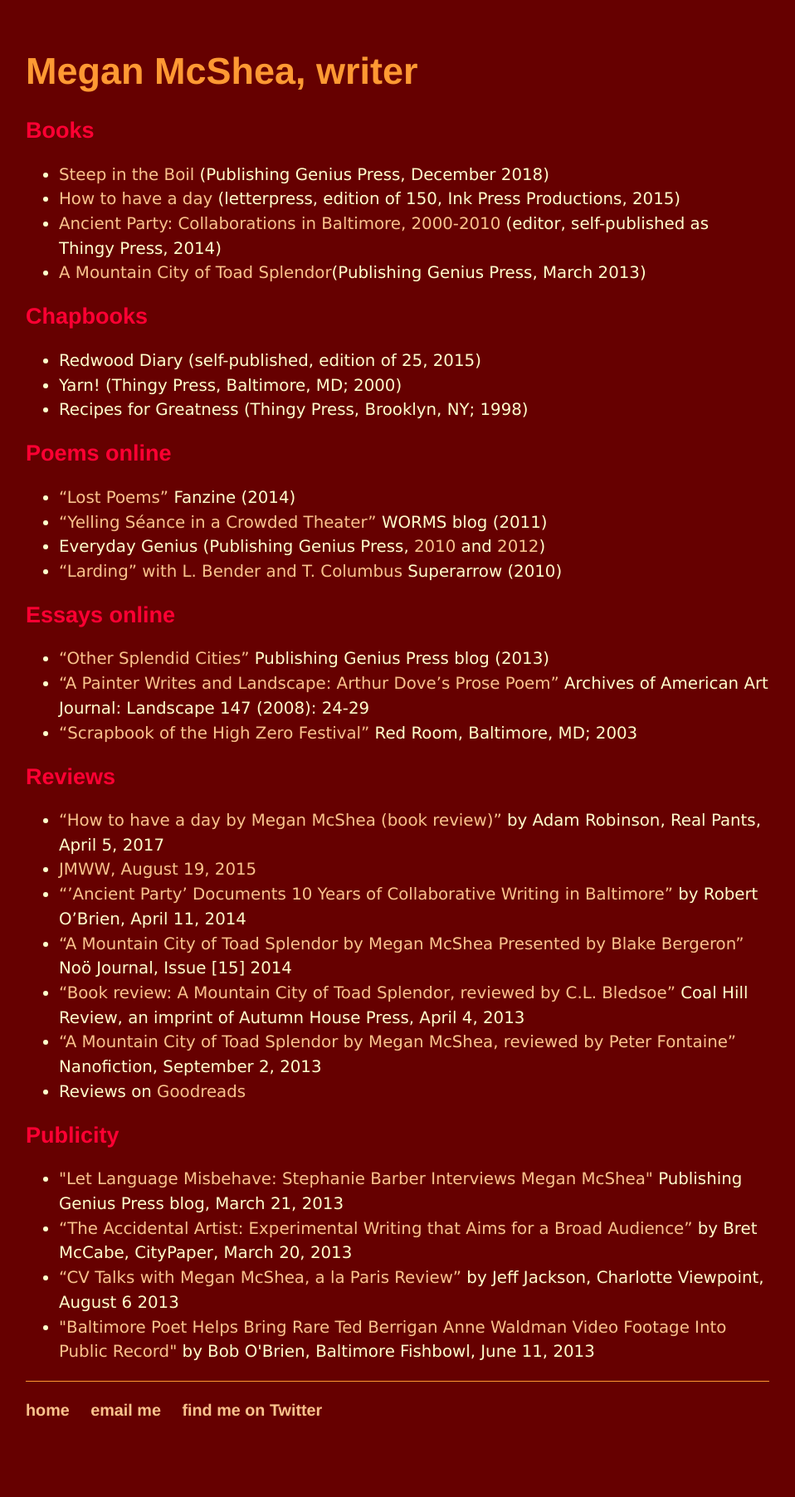
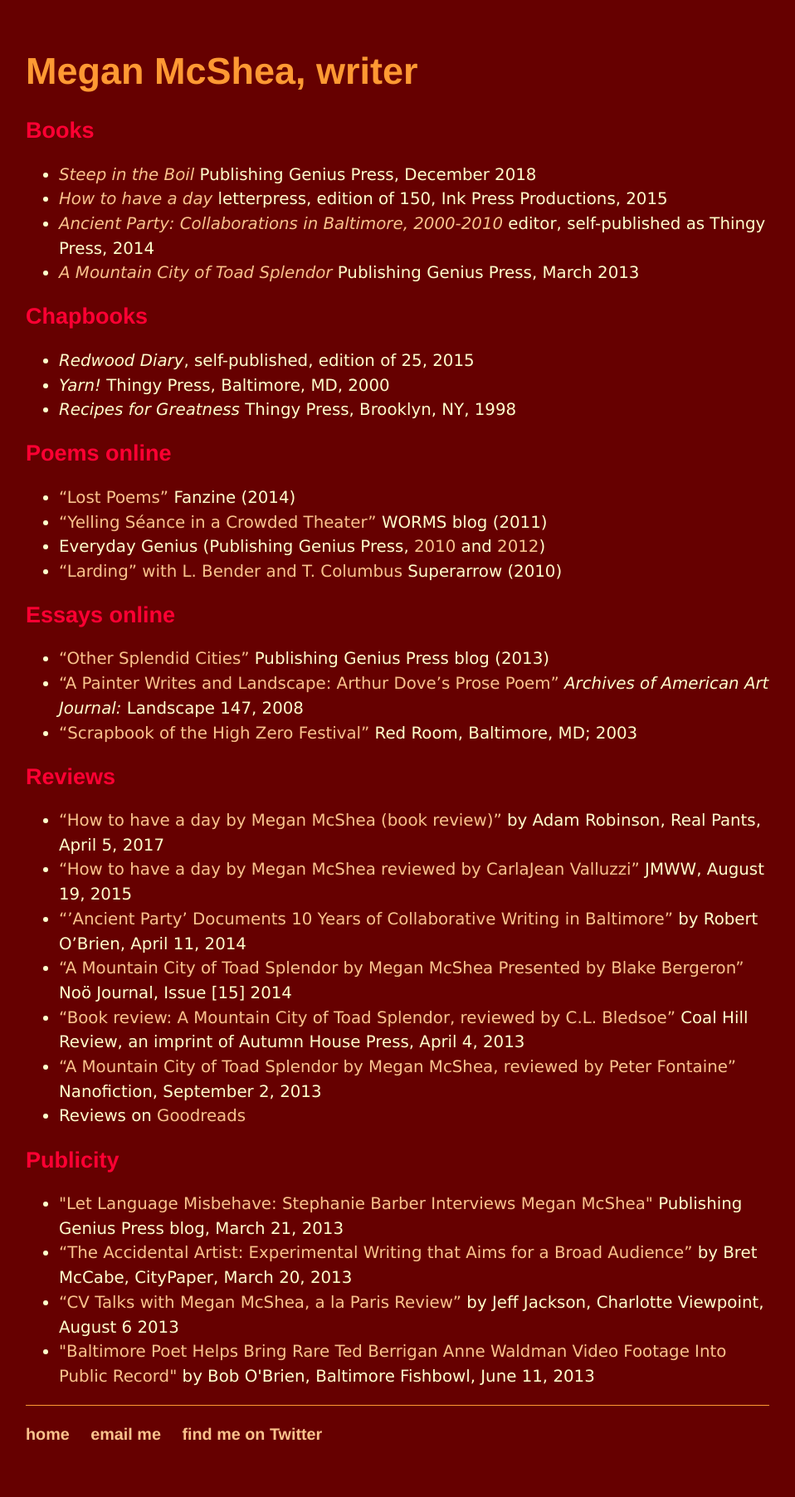
Before and after one commit to megan-mcshea/megan-mcshea.github.io, a Jekyll site: the page built from writer.html, in a window 1280 px wide. Shown: the whole page at 83% size, without its empty margins (161-1119 px from the left). Built offline with Jekyll 4.4.1, drawn with Linux system fonts in a browser that asks for light colours; before the commit the page ends 1774 px from its top, so only the background shows below that.

Commit message:
Update writer.html

```diff
--- a/writer.html
+++ b/writer.html
@@ -6,16 +6,16 @@ title: Megan McShea, writer
         <h1>Megan McShea, writer</h1>
 
 	<h2>Books</h2>
-	<ul><li><a href="https://www.publishinggenius.com/product/steep-in-the-boil/">Steep in the Boil</a> (Publishing Genius Press, December 2018)</li>
-<li><a href="https://www.inkpressproductions.com/product-page/how-to-have-a-day-by-megan-mcshea">How to have a day</a> (letterpress, edition of 150, Ink Press Productions, 2015) </li>
-<li><a href="http://ancientparty.tumblr.com/">Ancient Party: Collaborations in Baltimore, 2000-2010</a> (editor, self-published as Thingy Press, 2014) </li>
-<li><a href="https://www.publishinggenius.com/product/a-mountain-city-of-toad-splendor-by-megan-mcshea/">A Mountain City of Toad Splendor</a>(Publishing Genius Press, March 2013)   </li>
+	<ul><li><a href="https://www.publishinggenius.com/product/steep-in-the-boil/"><i>Steep in the Boil</i></a> Publishing Genius Press, December 2018</li>
+<li><a href="https://www.inkpressproductions.com/product-page/how-to-have-a-day-by-megan-mcshea"><i>How to have a day</i></a> letterpress, edition of 150, Ink Press Productions, 2015 </li>
+<li><a href="http://ancientparty.tumblr.com/"><i>Ancient Party: Collaborations in Baltimore, 2000-2010</i></a> editor, self-published as Thingy Press, 2014 </li>
+<li><a href="https://www.publishinggenius.com/product/a-mountain-city-of-toad-splendor-by-megan-mcshea/"><i>A Mountain City of Toad Splendor</i></a> Publishing Genius Press, March 2013 </li>
 </ul>
 
 	<h2>Chapbooks</h2>
-	<ul><li>Redwood Diary (self-published, edition of 25, 2015)</li>
-<li>Yarn! (Thingy Press, Baltimore, MD; 2000)</li>
-<li>Recipes for Greatness (Thingy Press, Brooklyn, NY; 1998)</li>
+	<ul><li><i>Redwood Diary</i>, self-published, edition of 25, 2015</li>
+		<li><i>Yarn!</i> Thingy Press, Baltimore, MD, 2000</li>
+		<li><i>Recipes for Greatness</i> Thingy Press, Brooklyn, NY, 1998</li>
 </ul>
 
 	<h2>Poems online</h2>
@@ -27,13 +27,13 @@ title: Megan McShea, writer
 
 	<h2>Essays online</h2>
 	<ul><li><a href="http://publishinggenius.com/?p=1729">“Other Splendid Cities”</a> Publishing Genius Press blog (2013)</li>
-<li><a href="http://www.journals.uchicago.edu/toc/aaa/2008/47/1%2F2">“A Painter Writes and Landscape: Arthur Dove’s Prose Poem”</a> Archives of American Art Journal: Landscape 147 (2008): 24-29</li>
+<li><a href="http://www.journals.uchicago.edu/toc/aaa/2008/47/1%2F2">“A Painter Writes and Landscape: Arthur Dove’s Prose Poem”</a> <i>Archives of American Art Journal:</i> Landscape 147, 2008</li>
 		<li><a href="http://www.highzero.org/2003_documentation">“Scrapbook of the High Zero Festival”</a> Red Room, Baltimore, MD; 2003 </li>
 	</ul>
 
 	<h2>Reviews</h2>
 	<ul><li><a href="https://realpants.com/day-megan-mcshea-book-review/">“How to have a day by Megan McShea (book review)” </a>by Adam Robinson, Real Pants, April  5, 2017  </li>
-<li><a href="https://jmwwblog.wordpress.com/2015/08/19/review-how-to-have-a-day-by-megan-mcshea-reviewed-by-carlajean-valluzzi/"“How to have a day by Megan McShea reviewed by CarlaJean Valluzzi”</a> JMWW, August 19, 2015 </li>
+<li><a href="https://jmwwblog.wordpress.com/2015/08/19/review-how-to-have-a-day-by-megan-mcshea-reviewed-by-carlajean-valluzzi/">“How to have a day by Megan McShea reviewed by CarlaJean Valluzzi”</a> JMWW, August 19, 2015 </li>
 <li><a href="https://baltimorefishbowl.com/stories/ancient-party-documents-10-years-collaborative-writing-baltimore/">“’Ancient Party’ Documents 10 Years of Collaborative Writing in Baltimore”</a> by Robert O’Brien, April 11, 2014 </li>
 <li><a href="http://www.noojournal.com/view.php?mode=1&issue=15&id=593"> “A Mountain City of Toad Splendor by Megan McShea Presented by Blake Bergeron” </a>Noö Journal, Issue [15] 2014 </li>
 <li><a href="http://www.coalhillreview.com/book-review-a-mountain-city-of-toad-splendor/">“Book review: A Mountain City of Toad Splendor, reviewed by C.L. Bledsoe”</a> Coal Hill Review, an imprint of Autumn House Press, April 4, 2013 </li>
```
